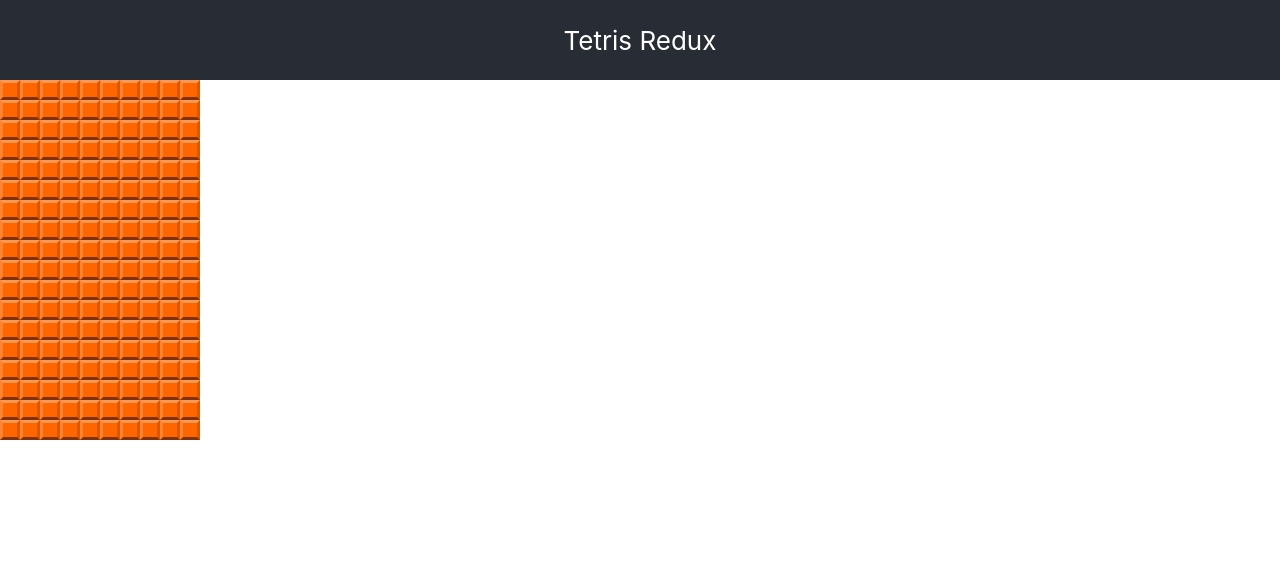
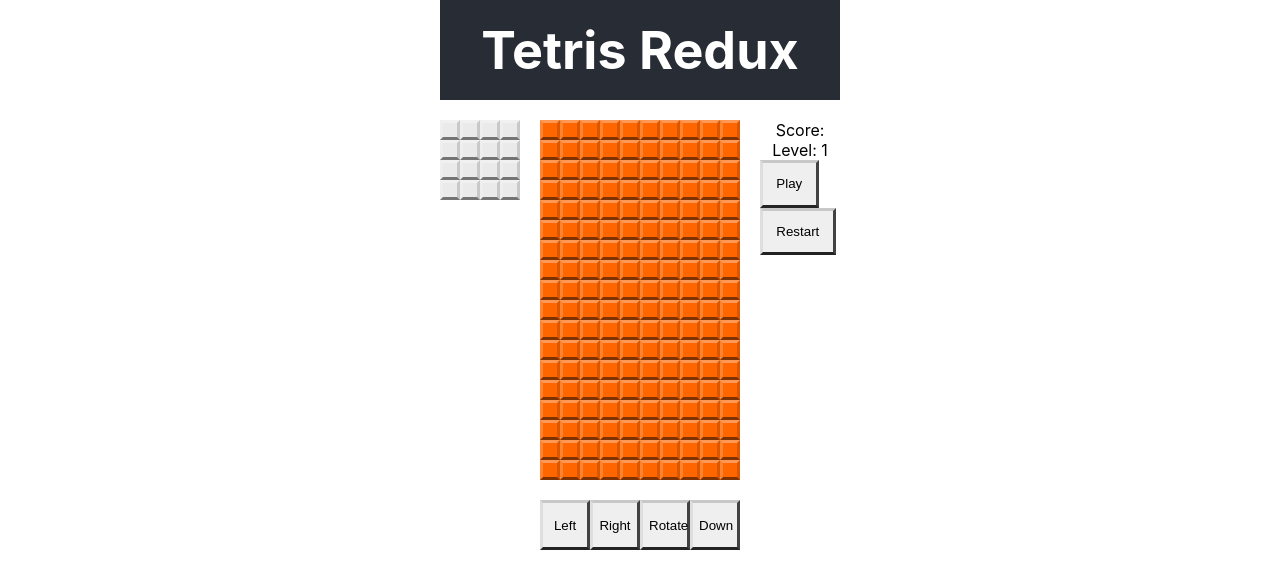
Before and after one commit to aucoeur/GravitySquares, a React (Create React App) app: page / in a window 1280 px wide. Shown: the top 588 px of the page. Built offline with nearby package versions, Linux system fonts and the light colour scheme.

Commit message:
Added initial controls

```diff
--- a/src/App.css
+++ b/src/App.css
@@ -36,10 +36,31 @@
 }
 
 .App {
+  --col-side: calc(var(--tile-size) * 4);
+  --col-center: calc(var(--tile-size) * 10);
+  --grid-height: calc(var(--tile-size) * 18);
+
+  width: calc(var(--tile-size) * (4 + 1 + 10 + 1 + 4));
+  margin: auto;
+  display: grid;
+
+  grid-gap: var(--tile-size) var(--tile-size);
+  /* Defines three columns of `--col-side`, `--col-center`, and `--col-side` widths. */
+  grid-template-columns: var(--col-side) var(--col-center) var(--col-side);
+  /* Defines three rows of `100px`, `--grid-height`, and 100px. */
+  grid-template-rows: 100px var(--grid-height) 100px;
+
+  /* This defines the areas on the grid with names: 'h', 'l', 'c', 'r', and 'b'. The '.' represents an empty cell on the grid. */
+  grid-template-areas: "h h h"
+                       "l c r"
+                       ". b .";
+
   text-align: center;
 }
 
 .App-header {
+  grid-area: h;
+
   background-color: #282c34;
   min-height: 10vh;
   display: flex;
--- a/src/App.js
+++ b/src/App.js
@@ -1,14 +1,21 @@
+import React from 'react'
+import './App.css';
+
 import GridBoard from './components/GridBoard/GridBoard'
-
-import './App.css';
+import NextBlock from './components/NextBlock/NextBlock'
+import ScoreBoard from './components/ScoreBoard/ScoreBoard'
+import Controls from './components/Controls/Controls'
 
 function App() {
   return (
     <div className="App">
       <header className="App-header">
-        Tetris Redux
+        <h1 className="App-title">Tetris Redux</h1>
       </header>
       <GridBoard />
+      <NextBlock />
+      <ScoreBoard />
+      <Controls />
     </div>
   );
 }
--- /dev/null
+++ b/src/components/Controls/Controls.css
@@ -0,0 +1,18 @@
+.controls {
+  grid-area: b;
+  display: flex;
+  flex-direction: row;
+}
+
+.control-button {
+  --size: calc(var(--tile-size) * 2.5);
+  width: var(--size);
+  height: var(--size);
+  text-align: center;
+  display: block;
+  border-width: 3px;
+  border-top-color: var(--button-color-t);
+  border-left-color: var(--button-color-l);
+  border-right-color: var(--button-color-r);
+  border-bottom-color: var(--button-color-b);
+}
--- a/src/components/Controls/Controls.js
+++ b/src/components/Controls/Controls.js
@@ -0,0 +1,12 @@
+import './Controls.css'
+
+export default function Control(props) {
+  return (
+    <div className="controls">
+      <button className="control-button" onClick={(e) => { }}>Left</button>
+      <button className="control-button" onClick={(e) => { }}>Right</button>
+      <button className="control-button" onClick={(e) => { }}>Rotate</button>
+      <button className="control-button" onClick={(e) => { }}>Down</button>
+    </div>
+  )
+}
```
Also changed, not shown: src/components/Controls/Control.css (deleted), src/logo.svg (deleted).
